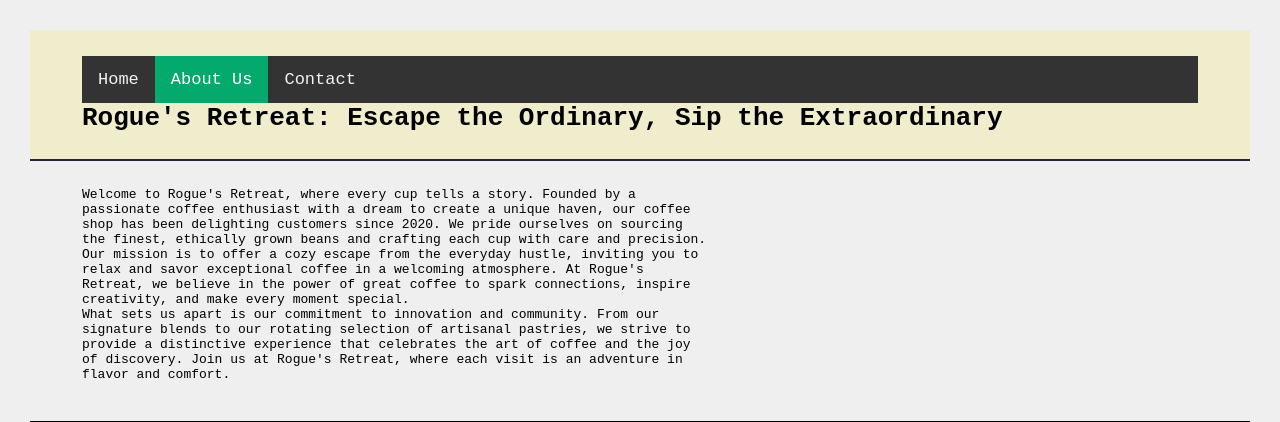
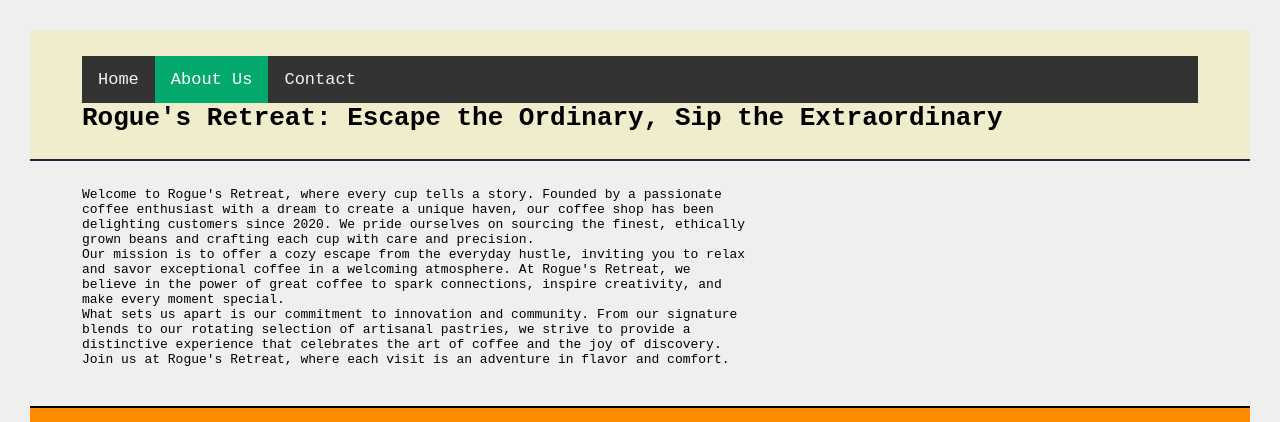
Before and after one commit to vikernes1981/CoffeeShop, a plain HTML site: page aboutRefactored.html in a window 1280 px wide. Shown: the top 422 px of the page. Drawn offline with Linux system fonts and the light colour scheme.

Commit message:
Changed some shit

```diff
--- a/style.css
+++ b/style.css
@@ -60,7 +60,7 @@ main {
 
 main section {
     margin-bottom: 3rem;
-    max-width: 80ch;
+    max-width: 85ch;
 }
 
 section li p {
```
